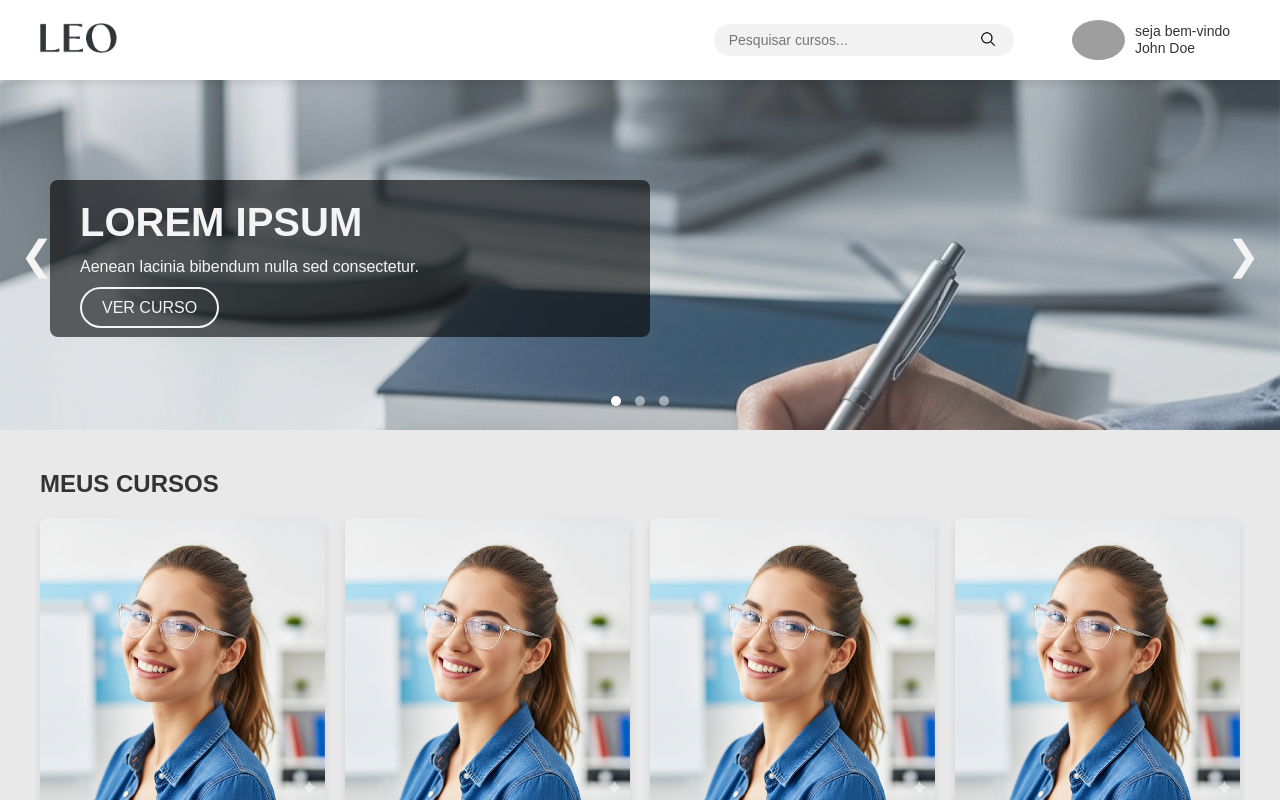
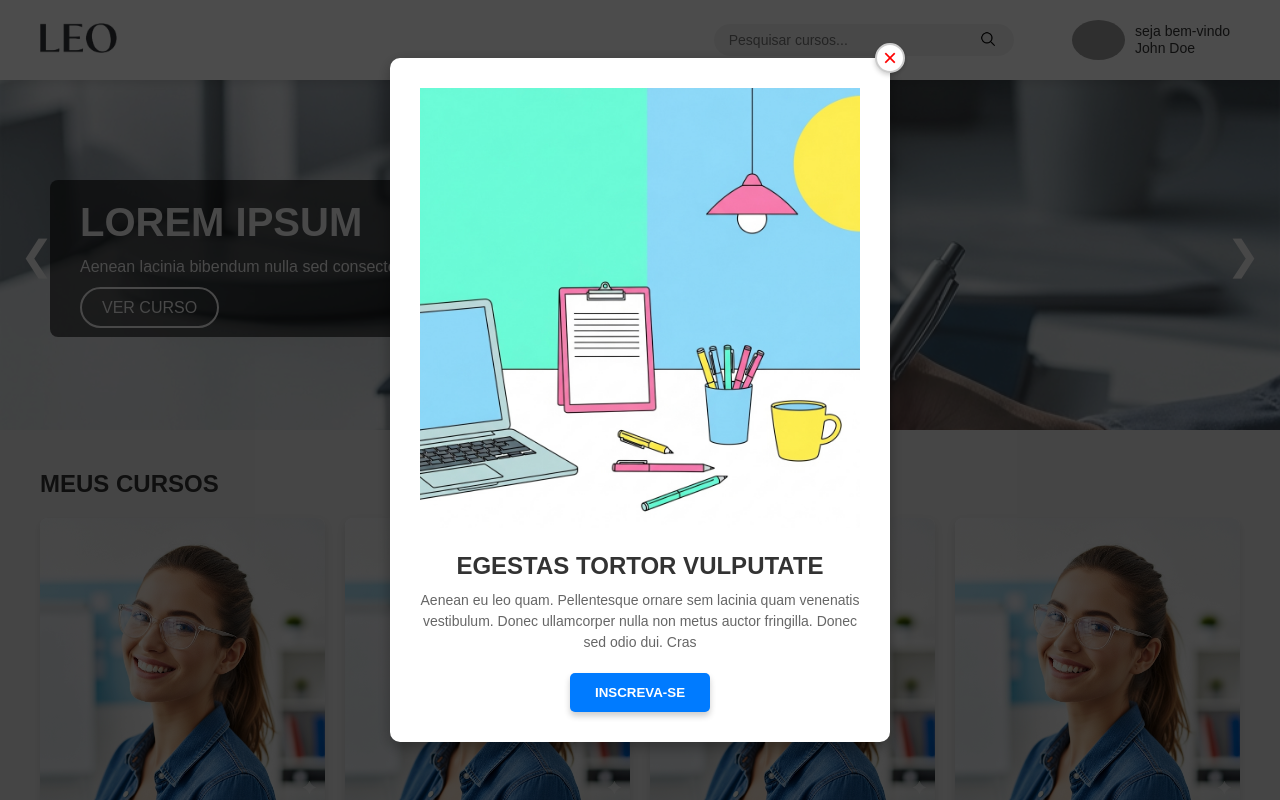
Before and after one commit to Jose-nailson/desafio_revvo, a website: page index.html in a window 1280 px wide. Shown: the top 800 px of the page. Drawn offline with Linux system fonts and the light colour scheme; grey boxes are pictures that could not be loaded.

Commit message:
finalização do frontend

```diff
--- a/frontend/assets/js/modal.js
+++ b/frontend/assets/js/modal.js
@@ -0,0 +1,23 @@
+document.addEventListener('DOMContentLoaded', () => {
+    // Seleciona o modal e os botões
+    const modal = document.querySelector('.modal');
+    const btnFechar = document.querySelector('.modal-btn-fechar');
+    const btnInscrever = document.querySelector('.btn-modal');
+
+    // Verifica se o usuário já visitou o site
+    const jaVisitou = localStorage.getItem('jaVisitou');
+
+    if (!jaVisitou) {
+        // Se não visitou, exibe o modal
+        modal.style.display = 'flex';
+    }
+
+    // Função para fechar o modal e salvar o estado no localStorage
+    const fecharModal = () => {
+        modal.style.display = 'none';
+        localStorage.setItem('jaVisitou', 'true');
+    };
+
+    btnFechar.addEventListener('click', fecharModal);
+    btnInscrever.addEventListener('click', fecharModal);
+});
--- a/frontend/sass/_carrossel.scss
+++ b/frontend/sass/_carrossel.scss
@@ -5,18 +5,18 @@
 
   .slide {
     position: absolute;
-    inset: 0;           /* top:0; right:0; bottom:0; left:0 */
+    inset: 0;
     width: 100%;
     height: 100%;
-    display: none;      /* todos começam escondidos */
+    display: none;
   }
 
-  /* apenas o slide ativo vira flex (verticalmente centralizado) */
+
   .slide.ativo {
     display: flex;
-    align-items: center;        /* centraliza VERTICALMENTE */
-    justify-content: flex-start;/* mantém à esquerda */
-    padding-inline: 50px;       /* respiro nas laterais */
+    align-items: center;
+    justify-content: flex-start;
+    padding-inline: 50px;
     box-sizing: border-box;
   }
 
@@ -35,15 +35,22 @@
     position: relative;
     z-index: 2;
     max-width: 600px;
-    padding: 20px 30px;        /* menos padding interno */
-    margin-top: 100px;          /* espaço do topo */
+    padding: 20px 30px;
+    margin-top: 100px;
     background: rgba(0,0,0,.6);
     border-radius: 8px;
     color: $cor-texto-claro;
     text-align: left;
 
-    h1 { font-size: 2.5rem; margin-bottom: 10px; }
-    p  { font-size: 1rem; line-height: 1.5; margin-bottom: 20px; }
+    h1 {
+        font-size: 2.5rem;
+        margin-bottom: 10px;
+    }
+    p  {
+        font-size: 1rem;
+        line-height: 1.5;
+        margin-bottom: 20px;
+    }
 
     .btn-primario {
       background: transparent;
@@ -54,7 +61,10 @@
       text-decoration: none;
       transition: .3s;
       border-radius: 50px;
-      &:hover { background: $cor-texto-claro; color: $cor-texto; }
+      &:hover {
+        background: $cor-texto-claro;
+        color: $cor-texto;
+        }
     }
   }
 
--- /dev/null
+++ b/frontend/sass/_modal.scss
@@ -0,0 +1,78 @@
+.modal{
+    position: fixed;
+    top: 0;
+    left: 0;
+    width: 100%;
+    height: 100%;
+    background-color:rgba(0, 0, 0, 0.7) ;
+    display: none;
+    justify-content: center;
+    align-items: center;
+    z-index: 1000;
+}
+.modal-conteudo{
+    background-color: #fff;
+    padding: 30px;
+    border-radius: 10px;
+    box-shadow: 0 5px 15px rgba(0, 0, 0, 0.3);
+    max-width: 500px;
+    width: 90%;
+    position: relative;
+    text-align: center;
+}
+.modal-btn-fechar {
+    position: absolute;
+    top: -15px; /* Posição para o botão ficar fora da caixa */
+    right: -15px;
+    width: 30px;
+    height: 30px;
+    background-color: #fff;
+    border-radius: 50%;
+    border: 2px solid #ccc;
+    color: #ff0000; /* Cor do X em vermelho */
+    font-size: 24px;
+    line-height: 25px; /* Alinha o X verticalmente */
+    text-align: center;
+    cursor: pointer;
+    box-shadow: 0 2px 5px rgba(0, 0, 0, 0.2);
+    transition: transform 0.2s ease;
+
+    &:hover {
+        transform: scale(1.1);
+    }
+}
+.modal-conteudo img {
+    max-width: 100%;
+    height: auto;
+    margin-bottom: 20px;
+}
+
+.modal-texto {
+    h2 {
+        font-size: 1.5rem;
+        margin-bottom: 10px;
+    }
+    p {
+        font-size: 14px;
+        color: #666;
+        line-height: 1.5;
+        margin-bottom: 20px;
+    }
+}
+
+.btn-modal {
+    background-color: #007bff;
+    color: #fff;
+    border: none;
+    padding: 12px 25px;
+    border-radius: 5px;
+    text-transform: uppercase;
+    font-weight: bold;
+    cursor: pointer;
+    box-shadow: 0 4px 6px rgba(0, 0, 0, 0.2);
+    transition: background-color 0.3s ease;
+
+    &:hover {
+        background-color: #0056b3;
+    }
+}
--- a/frontend/sass/main.scss
+++ b/frontend/sass/main.scss
@@ -4,3 +4,4 @@
 @import "carrossel";
 @import "cursos";
 @import "rodape";
+@import 'modal';
```
Also changed, not shown: index.html (+1 -0 lines), frontend/assets/css/main.css.
